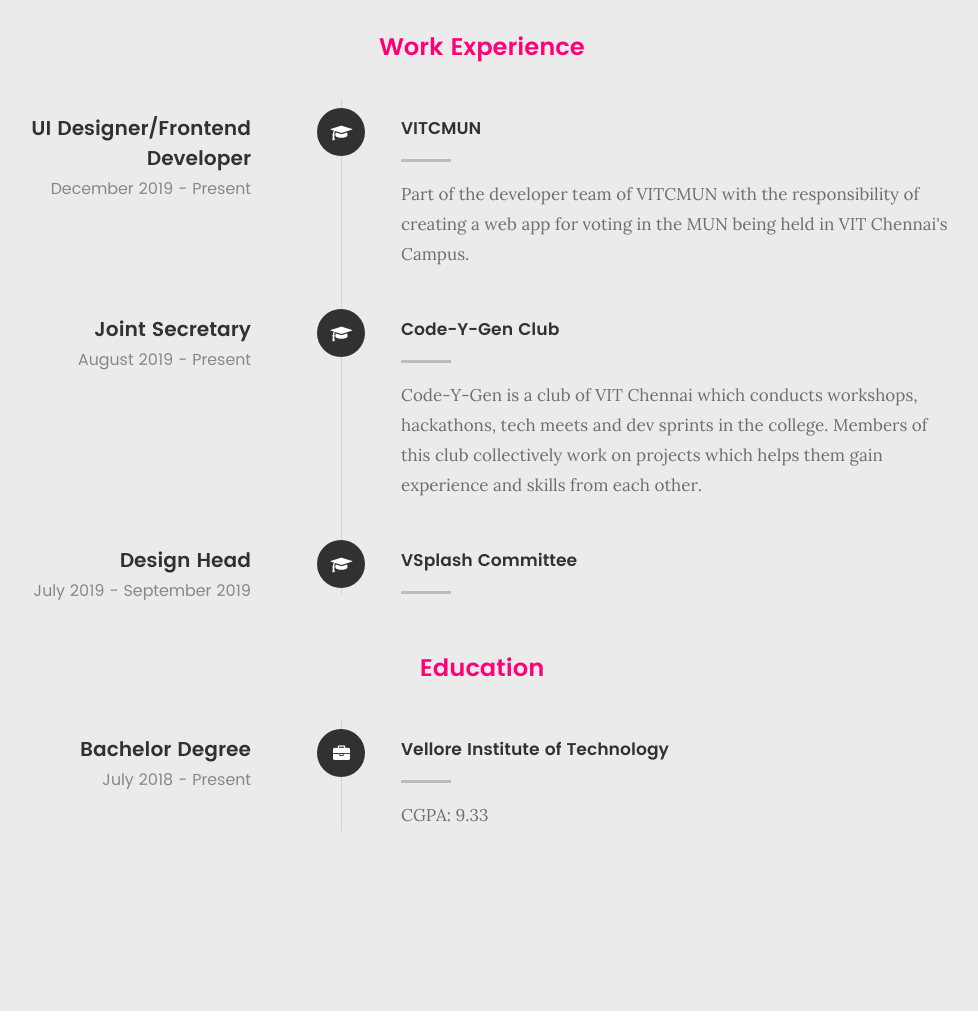
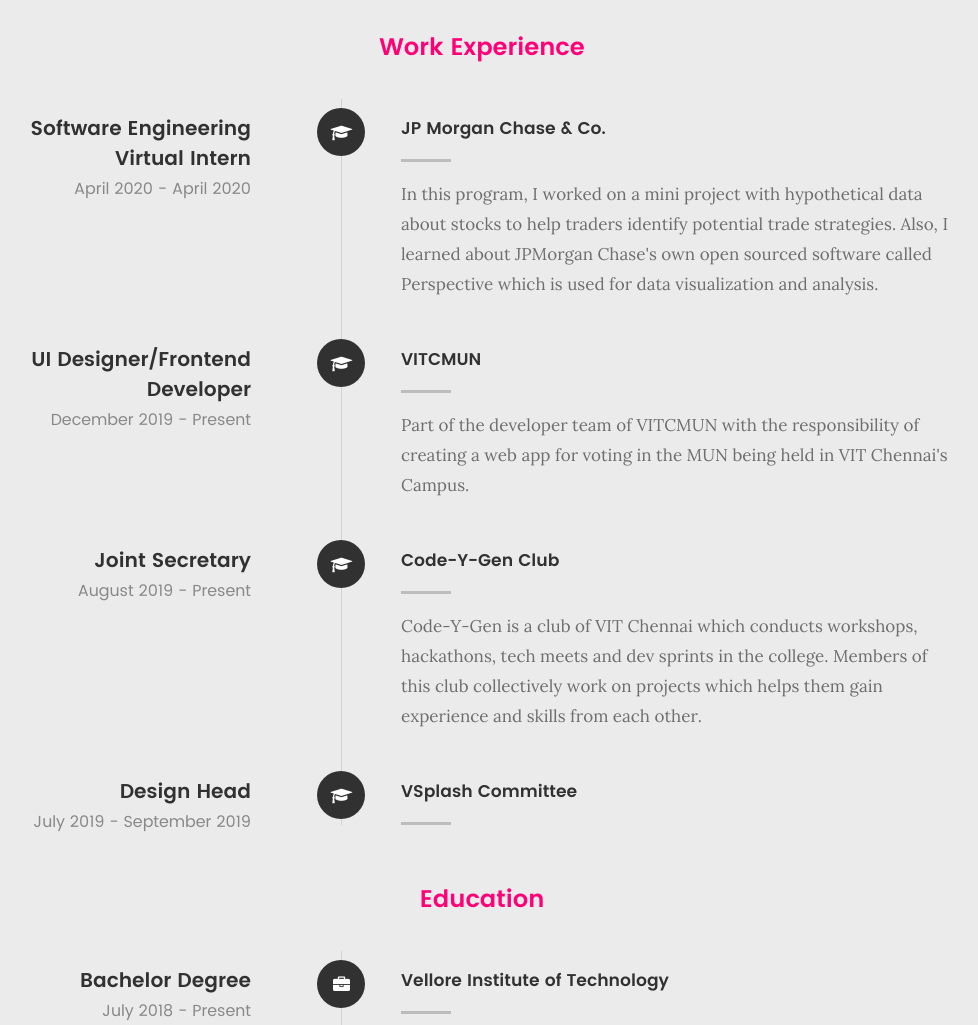
Before and after one commit to Harshalshree/Portfolio-Website, a plain HTML site: page index.html in a window 1280 px wide. Shown: the part 2090-3115 px from the top of the page, without its empty margins (158-1136 px from the left). Drawn offline with Linux system fonts and the light colour scheme; files whose address does not match are found by name.

Commit message:
Update index.html

```diff
--- a/index.html
+++ b/index.html
@@ -225,6 +225,25 @@
    		<div class="col-twelve">
 
    			<div class="timeline-wrap">
+
+
+				<div class="timeline-block">
+
+					<div class="timeline-ico">
+						<i class="fa fa-graduation-cap"></i>
+					</div>
+
+					<div class="timeline-header">
+						<h3>Software Engineering Virtual Intern</h3>
+						<p>April 2020 - April 2020</p>
+					</div>
+
+					<div class="timeline-content">
+						<h4>JP Morgan Chase & Co.</h4>
+						<p>In this program, I worked on a mini project with hypothetical data about stocks to help traders identify potential trade strategies. Also, I learned about JPMorgan Chase's own open sourced software called Perspective which is used for data visualization and analysis.</p>
+					</div>
+
+				</div>
 
    				<div class="timeline-block">
 
```
